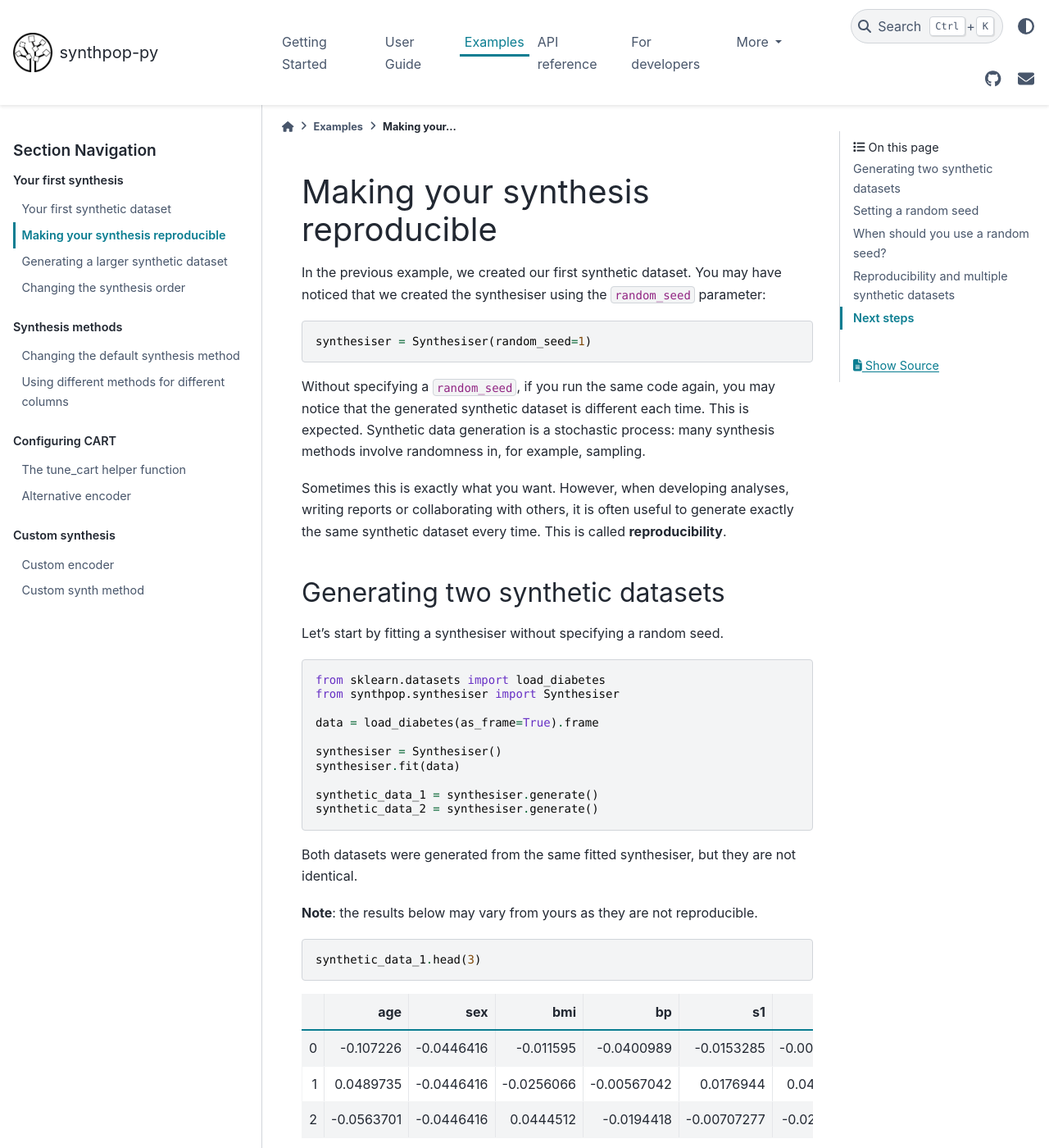
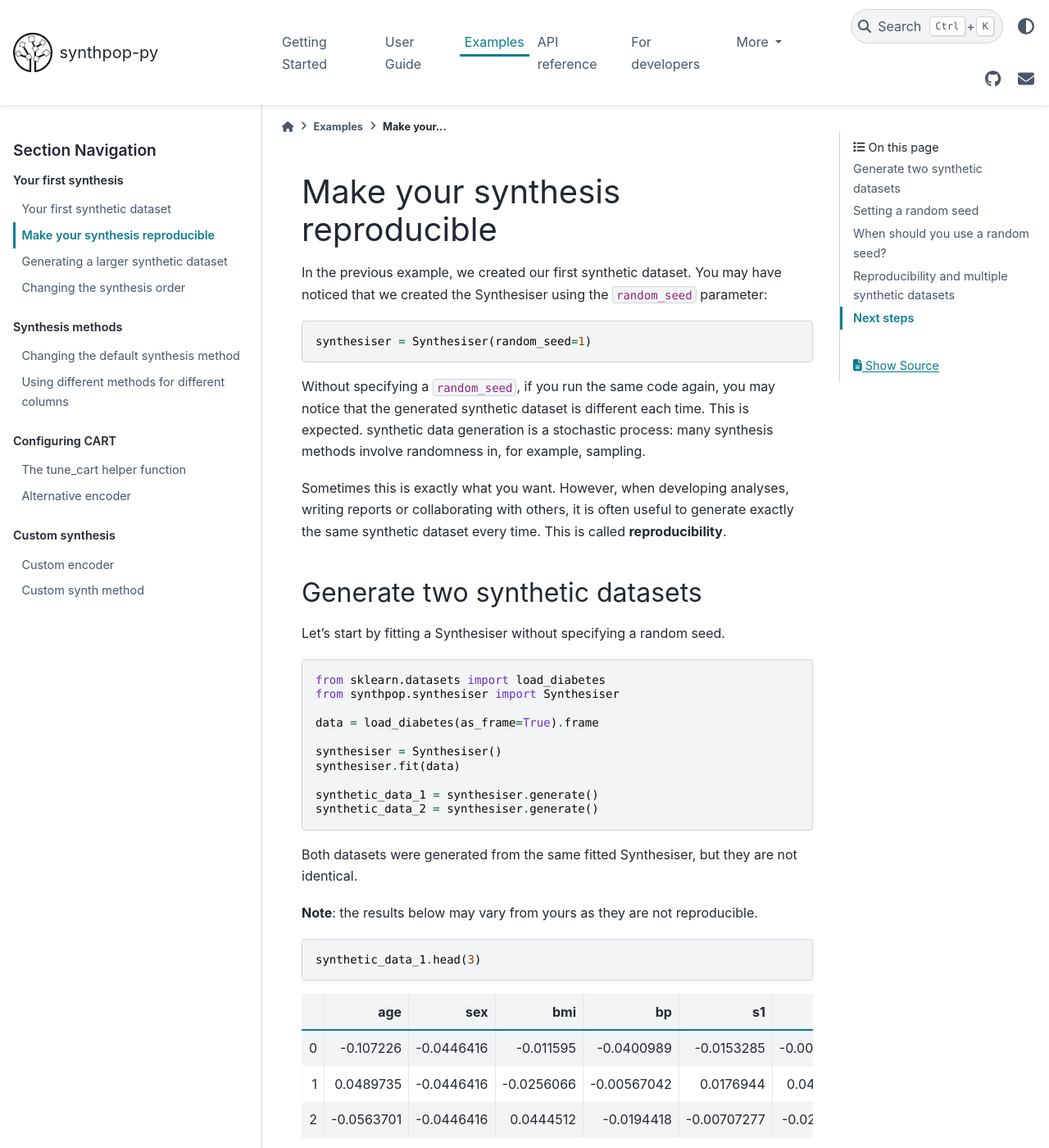
Before and after one commit to duonl/synthpop-py, a Sphinx documentation site: the page built from docs/source/examples/reproducible_synthesis.md, in a window 1280 px wide and 1400 px high. Shown: the whole window at 82% size. Built offline with Sphinx 7.4.7 and the PyData theme 0.15.4, drawn with Linux system fonts in a browser that asks for light colours; some of the changed text lies outside the part shown.

Commit message:
Minor changes to text

````diff
--- a/docs/source/examples/reproducible_synthesis.md
+++ b/docs/source/examples/reproducible_synthesis.md
@@ -1,14 +1,14 @@
-# Making your synthesis reproducible
-In the previous example, we created our first synthetic dataset. You may have noticed that we created the synthesiser using the `random_seed` parameter:
+# Make your synthesis reproducible
+In the previous example, we created our first synthetic dataset. You may have noticed that we created the Synthesiser using the `random_seed` parameter:
 ```python
 synthesiser = Synthesiser(random_seed=1)
 ```
-Without specifying a `random_seed`, if you run the same code again, you may notice that the generated synthetic dataset is different each time. This is expected. Synthetic data generation is a stochastic process: many synthesis methods involve randomness in, for example, sampling.
+Without specifying a `random_seed`, if you run the same code again, you may notice that the generated synthetic dataset is different each time. This is expected. synthetic data generation is a stochastic process: many synthesis methods involve randomness in, for example, sampling.
 
 Sometimes this is exactly what you want. However, when developing analyses, writing reports or collaborating with others, it is often useful to generate exactly the same synthetic dataset every time. This is called **reproducibility**.
 
-## Generating two synthetic datasets
-Let's start by fitting a synthesiser without specifying a random seed.
+## Generate two synthetic datasets
+Let's start by fitting a Synthesiser without specifying a random seed.
 ```python
 from sklearn.datasets import load_diabetes
 from synthpop.synthesiser import Synthesiser
@@ -21,7 +21,7 @@ synthesiser.fit(data)
 synthetic_data_1 = synthesiser.generate()
 synthetic_data_2 = synthesiser.generate()
 ```
-Both datasets were generated from the same fitted synthesiser, but they are not identical.
+Both datasets were generated from the same fitted Synthesiser, but they are not identical.
 
 **Note**: the results below may vary from yours as they are not reproducible.
 ```python
@@ -106,7 +106,7 @@ Using a random seed is recommended when you want reproducible results, for examp
 - running automated tests.
 
 ## Reproducibility and multiple synthetic datasets
-Sometimes you may want several different synthetic datasets from the same fitted synthesiser, for example to quantify the variability introduced by the synthesis process.
+Sometimes you may want several different synthetic datasets from the same fitted Synthesiser, for example to quantify the variability introduced by the synthesis process.
 
 However, if a random seed is provided, you cannot simply call `generate()` multiple times as we saw in the first code block of this page.
 ```python
````
Also changed, not shown: other parts of docs/source/examples/reproducible_synthesis.md (+8 -8 lines), docs/source/examples/examples_index.md (+1 -1 lines), docs/source/examples/generating_a_larger_dataset.md (+1 -1 lines), docs/source/examples/your_first_synthetic_dataset.md (+9 -9 lines).
